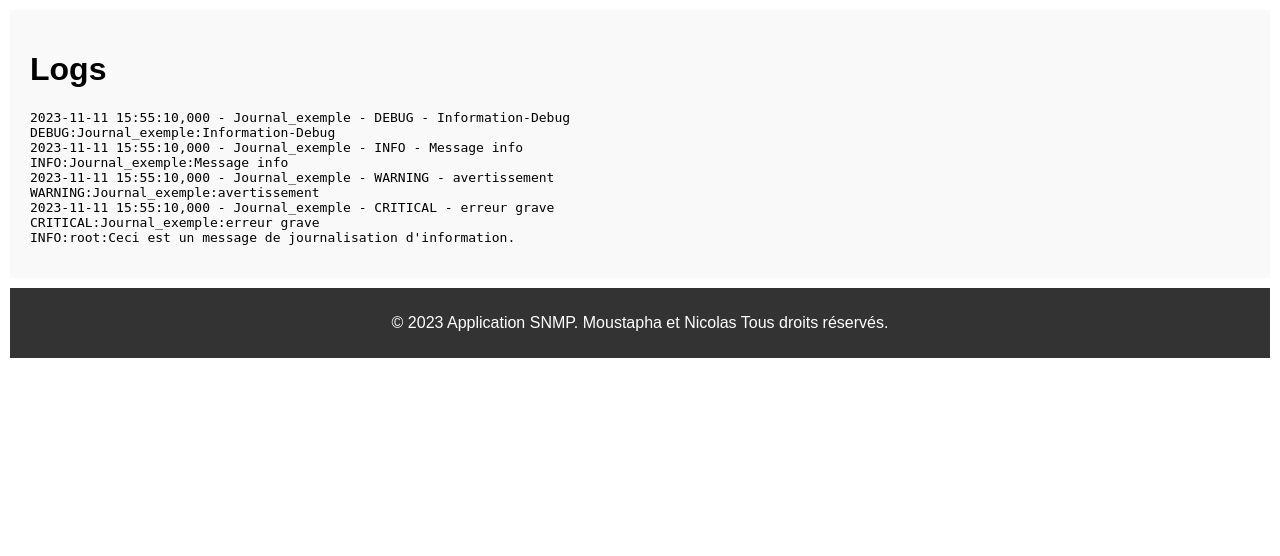
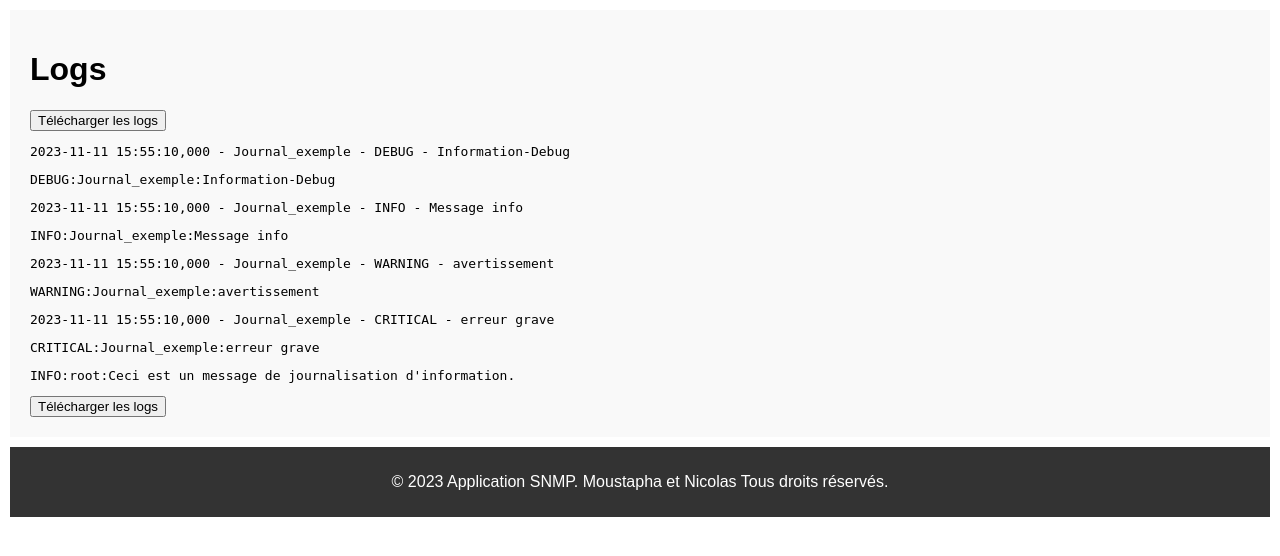
Before and after one commit to phata06/ETRS011_SNMP, a Flask app: page /voir_logs in a window 1280 px wide. Shown: the part 56-612 px from the top of the page. Run offline with Flask 3, Linux system fonts and the light colour scheme.

Commit message:
modif logs.html

```diff
--- a/python/app.py
+++ b/python/app.py
@@ -6,7 +6,7 @@ Created on Fri Oct 13 14:12:01 2023
 """
 
 import json
-from flask import Flask, render_template, request, redirect, url_for,session, jsonify
+from flask import Flask, render_template, request, redirect, url_for,session, jsonify, send_file
 from equipment_manager import EquipmentManager
 from werkzeug.security import check_password_hash, generate_password_hash
 import logging, subprocess
@@ -223,10 +223,25 @@ def signup():
 
 @app.route('/voir_logs')
 def voir_logs():
+    log_lines =  []
+
     with open('app.log', 'r', encoding='ISO-8859-1') as log_file:
-        logs = log_file.read()
+        # log = log_file.read()
 
-    return render_template('logs.html', logs=logs)
+        # Lire les dernières lignes du fichier (par exemple, 100 lignes)
+        log_lines = log_file.readlines()[-100:]
+
+    return render_template('logs.html', logs=log_lines)
+
+@app.route('/download_logs')
+def download_logs():
+    # Le chemin complet vers votre fichier de logs
+    log_file_path = 'app.log'
+
+    # Nom du fichier de téléchargement
+    download_filename = 'logs.txt'
+
+    return send_file(log_file_path, as_attachment=True, download_name=download_filename)
 
 ############ affichage de la liste des equipemnts
 @app.route('/liste_equipements')
--- a/python/templates/logs.html
+++ b/python/templates/logs.html
@@ -10,8 +10,21 @@
     <div class="main">
         <h1>Logs</h1>
 
+        <!-- Bouton de téléchargement -->
+        <form action="/download_logs" method="get">
+            <button type="submit">Télécharger les logs</button>
+        </form>
+
         <!-- Affichez les logs dans une balise <pre> -->
-        <pre>{{ logs }}</pre>
+        <!-- <pre>{{ logs }}</pre> -->
+        {% for log_line in logs %}
+            <pre>{{ log_line }}</pre>
+        {% endfor %}
+
+        <!-- Bouton de téléchargement -->
+        <form action="/download_logs" method="get">
+            <button type="submit">Télécharger les logs</button>
+        </form>
     </div>
 
     <!-- ... autres éléments de la page ... -->
```
Also changed, not shown: 1 other file.
